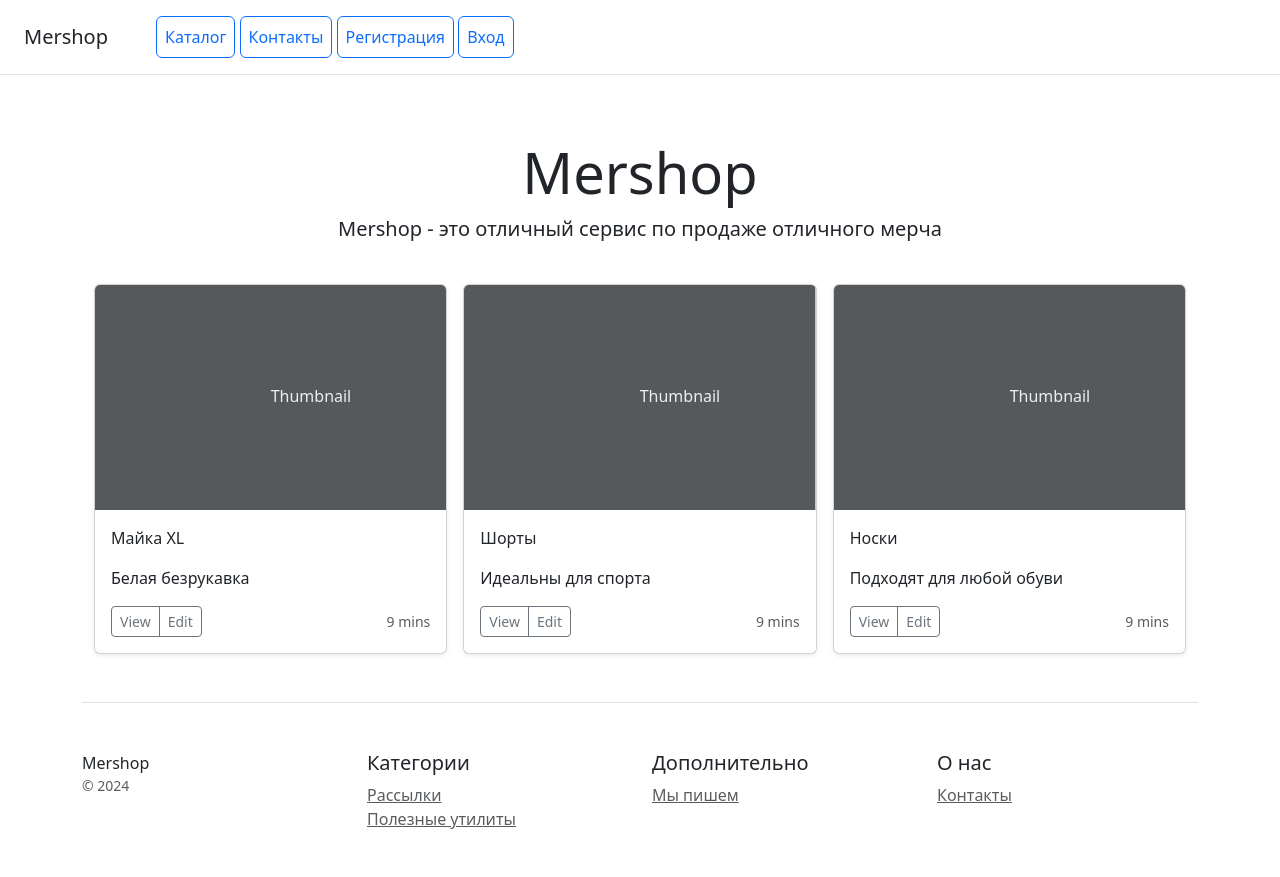
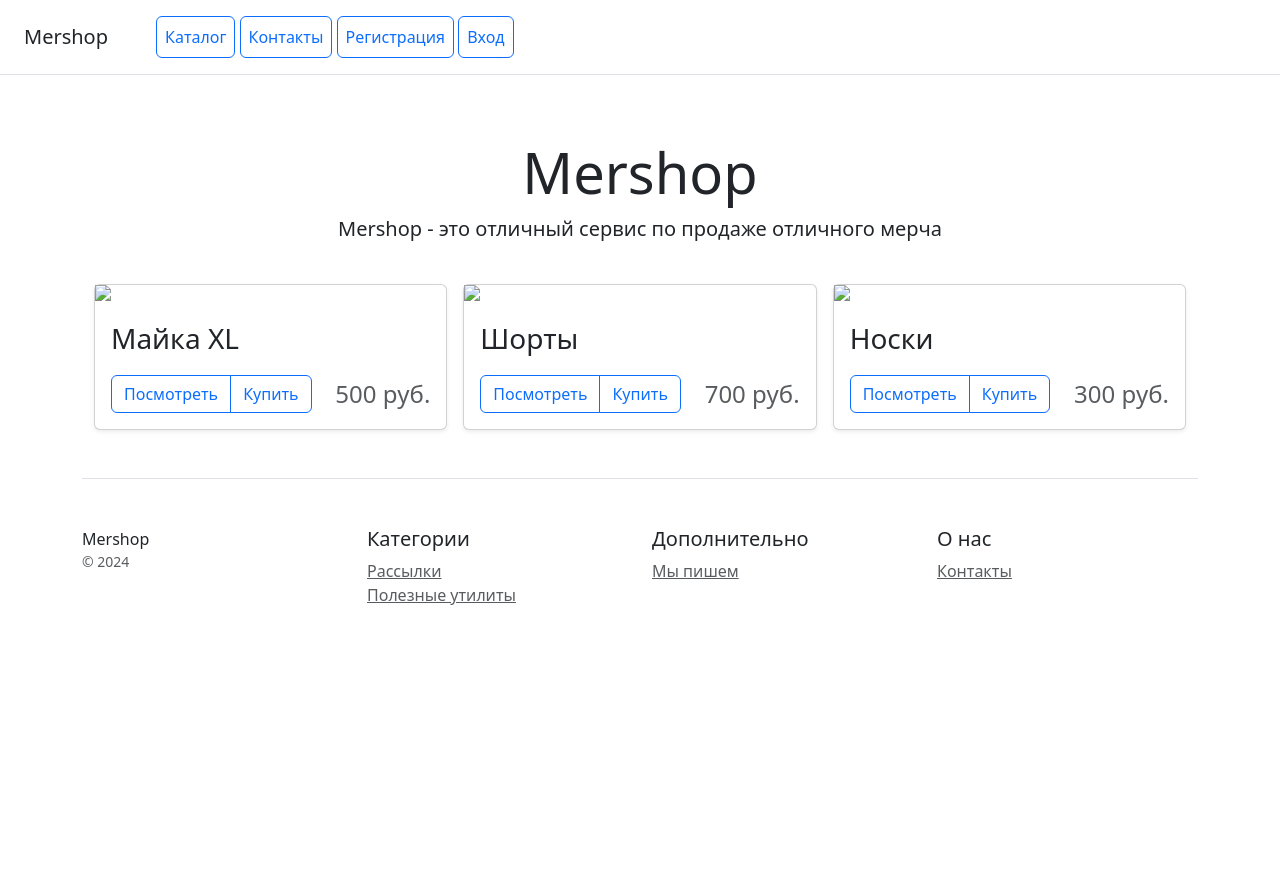
Before and after one commit to Bloodimirg/DjangoShop, a Django app: template catalog/templates/products/products_list.html in a window 1280 px wide. Shown: the top 877 px of the page. After the commit the page ends 605 px from the top, so only its background shows below. Run offline with Django 3.2, Linux system fonts and the light colour scheme; the template is opened without the code that fills it: values that come from a table or form of the project are taken from there, others are empty; data comes from the database, SQL or seed files in the repository; some libraries are stand-ins or nearby versions.

Commit message:
Добавлены пути к изображениям

```diff
--- a/catalog/templates/products/products_list.html
+++ b/catalog/templates/products/products_list.html
@@ -1,25 +1,22 @@
 {% extends 'main/home.html' %}
+{% load my_tags %}
 {% block content %}
 <div class="container">
     <div class="row row-cols-1 row-cols-sm-2 row-cols-md-3 g-3">
         {% for product in products %}
         <div class="col">
             <div class="card shadow-sm">
-                    <svg class="bd-placeholder-img card-img-top" width="100%" height="225"
-                         xmlns="http://www.w3.org/2000/svg" role="img" aria-label="Placeholder: Thumbnail"
-                         preserveAspectRatio="xMidYMid slice" focusable="false"><title>Placeholder</title>
-                        <rect width="100%" height="100%" fill="#55595c"/>
-                        <text x="50%" y="50%" fill="#eceeef" dy=".3em">Thumbnail</text>
-                    </svg>
+                <img src="{{ product.image | media_filter}}">
                 <div class="card-body">
-                        <p class="card-text">{{ product.name }}</p>
-                        <p class="card-text">{{ product.description | slice:":100" }}</p>
+                    <p class="card-textbody-secondary fs-3">{{ product.name }}</p>
                     <div class="d-flex justify-content-between align-items-center">
-                            <div class="btn-group">
-                                <button type="button" class="btn btn-sm btn-outline-secondary">View</button>
-                                <button type="button" class="btn btn-sm btn-outline-secondary">Edit</button>
+                        <div class="btn-group ">
+                            <a class="btn btn-outline-primary" href="{% url 'catalog:product_detail' product.pk%}"
+                               role="button">Посмотреть</a>
+                            <a class="btn btn-outline-primary" href=""
+                               role="button">Купить</a>
                         </div>
-                            <small class="text-body-secondary">9 mins</small>
+                        <small class="text-body-secondary fs-4">{{ product.purchase_price }} руб.</small>
                     </div>
                 </div>
             </div>
```
Also changed, not shown: catalog/templates/products/product_detail.html (+10 -12 lines). Lines whose indentation alone changed are shown as unchanged.
